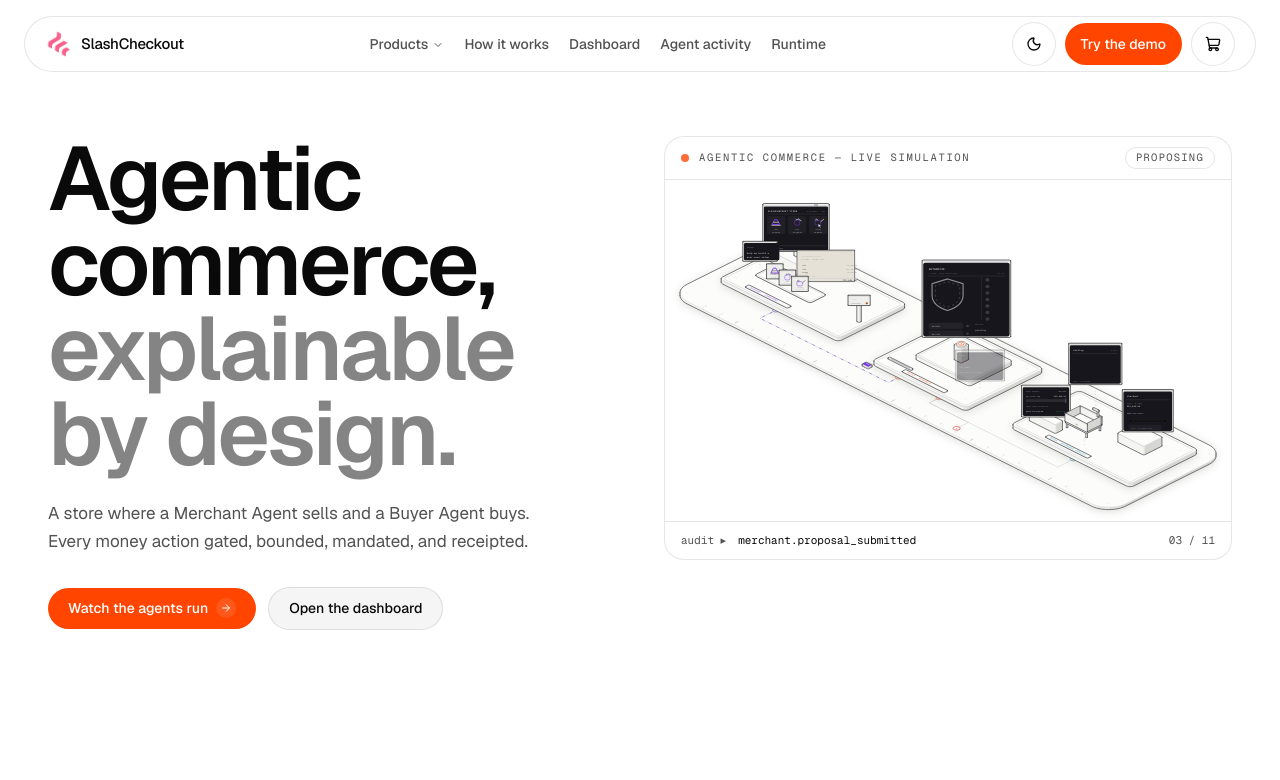
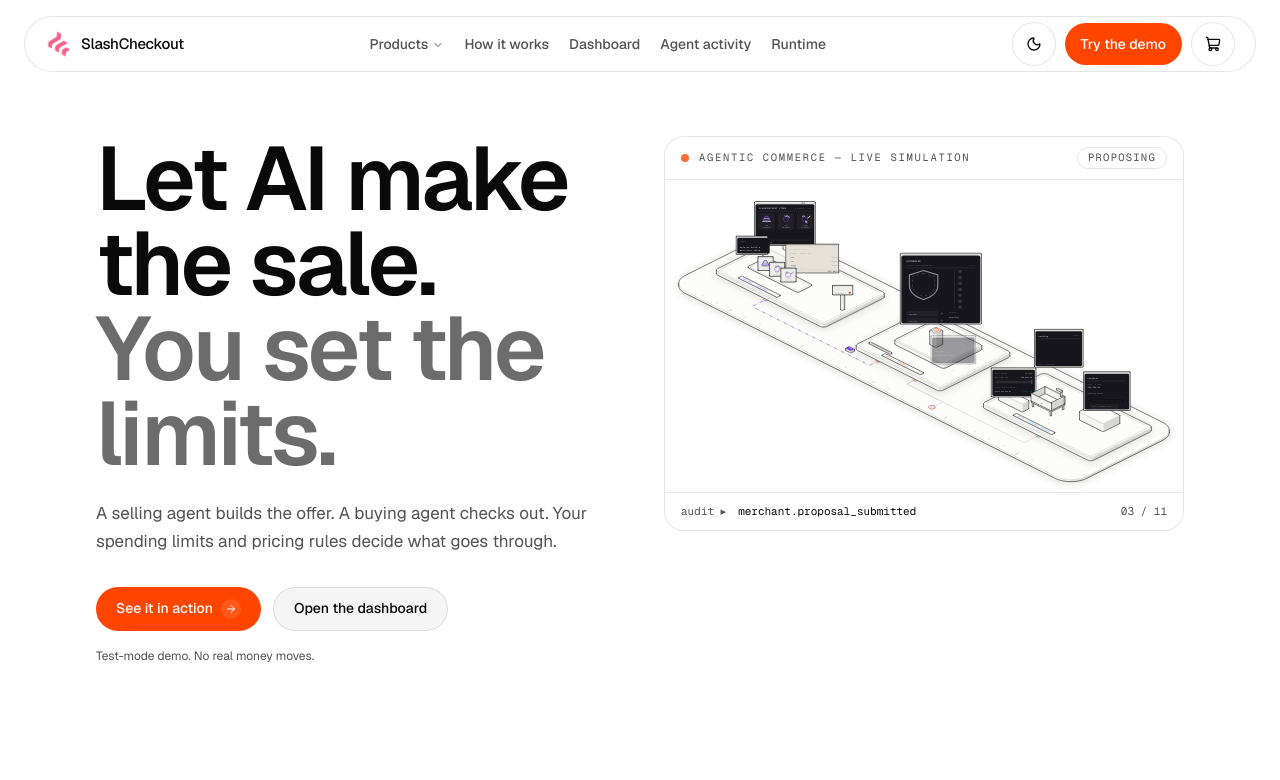
Before and after one commit to avesh-pathak/ai-growth-razorpay, a Next.js app: page / in a window 1280 px wide. Shown: the top 780 px of the page. Built offline with nearby package versions, Linux system fonts and the light colour scheme.

Commit message:
Add JourneyArt component for visual representation of purchase flow

```diff
--- a/app/page.tsx
+++ b/app/page.tsx
@@ -8,36 +8,37 @@ import { CommerceHero } from "@/components/purchase-flow/scene/live";
 
 export default function Home() {
   return (
-    <main id="main" className="mesh-bg min-h-screen">
+    <main id="main" className="min-h-screen">
       {/* Hero — compact, no empty space */}
       <section className="relative">
-        <div className="max-w-frame mx-auto w-full px-6 sm:px-8 lg:px-12 pt-16 pb-12">
+        <div className="max-w-frame mx-auto w-full px-4 sm:px-6 lg:px-8 xl:px-24 2xl:px-32 pt-16 pb-12">
           <div className="grid grid-cols-1 gap-8 lg:grid-cols-2 lg:gap-12 items-start">
             <div>
               <h1 className="text-[clamp(3rem,7vw,6rem)] font-semibold leading-[0.95] tracking-[-0.03em] text-foreground">
-                Agentic commerce,<br />
-                <span className="text-foreground/50">explainable by design.</span>
+                Let AI make the sale.<br />
+                <span className="text-foreground/60">You set the limits.</span>
               </h1>
               <p className="mt-6 max-w-[44ch] text-[1.0625rem] leading-[1.6] text-muted-foreground">
-                A store where a Merchant Agent sells and a Buyer Agent buys. Every money action gated, bounded, mandated, and receipted.
+                A selling agent builds the offer. A buying agent checks out. Your spending limits and pricing rules decide what goes through.
               </p>
               <div className="mt-8 flex flex-wrap items-center gap-3">
                 <Link
-                  href="/agent-activity"
-                  className="group inline-flex items-center gap-2 rounded-full bg-brand px-5 py-2.5 text-[14px] font-medium text-brand-foreground transition-all hover:opacity-90"
+                  href="#how-it-works"
+                  className="group inline-flex min-h-11 items-center gap-2 rounded-full bg-brand px-5 py-2.5 text-[14px] font-medium text-brand-foreground transition-all hover:opacity-90"
                 >
-                  Watch the agents run
+                  See it in action
                   <span className="flex size-5 items-center justify-center rounded-full bg-brand-foreground/10 transition-transform group-hover:translate-x-0.5">
                     <ArrowRight className="size-3" />
                   </span>
                 </Link>
                 <Link
                   href="/dashboard"
-                  className="inline-flex items-center gap-2 rounded-full border border-border bg-secondary px-5 py-2.5 text-[14px] font-medium text-foreground transition-colors hover:bg-muted"
+                  className="inline-flex min-h-11 items-center gap-2 rounded-full border border-border bg-secondary px-5 py-2.5 text-[14px] font-medium text-foreground transition-colors hover:bg-muted"
                 >
                   Open the dashboard
                 </Link>
               </div>
+              <p className="mt-4 text-[12px] text-muted-foreground">Test-mode demo. No real money moves.</p>
             </div>
 
             {/* The commerce loop, running itself */}
@@ -107,7 +108,7 @@ export default function Home() {
             <h2 className="text-[clamp(2rem,4vw,3rem)] font-semibold leading-[1.1] tracking-[-0.02em] text-foreground">
               The catalog agents read
             </h2>
-            <Link href="/products" className="text-[14px] font-medium text-muted-foreground hover:text-foreground transition-colors">
+            <Link href="/products" className="inline-flex shrink-0 items-center whitespace-nowrap text-[14px] font-medium text-muted-foreground transition-colors hover:text-foreground max-sm:min-h-11">
               View all {PRODUCTS.length}
             </Link>
           </div>
@@ -165,7 +166,7 @@ export default function Home() {
                       <span className="font-mono text-[11px] text-foreground truncate">{r.act}</span>
                     </div>
                     <div className="flex items-center gap-2 shrink-0">
-                      <span className="font-mono text-[10px] text-muted-foreground">{r.rule}</span>
+                      <span className="hidden font-mono text-[10px] text-muted-foreground sm:inline">{r.rule}</span>
                       <span className={`font-mono text-[10px] font-medium ${r.v === "blocked" ? "text-destructive" : "text-positive"}`}>
                         {r.v}
                       </span>
```
